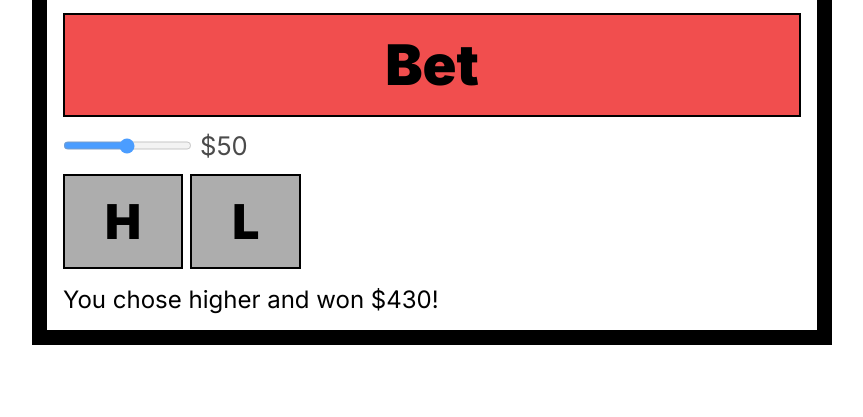
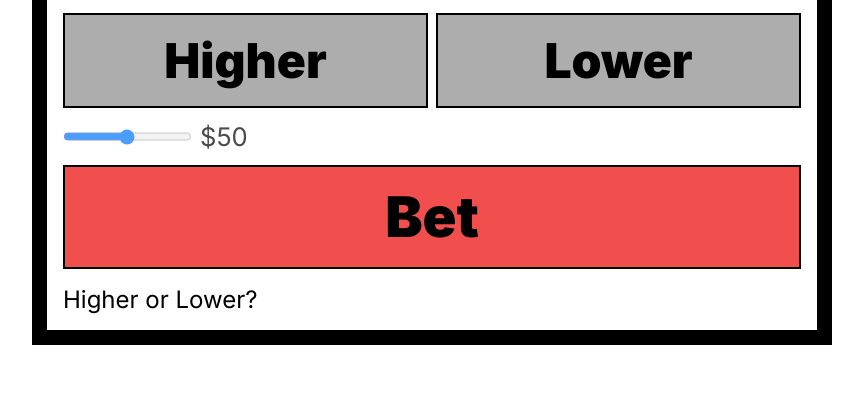
Before and after one commit to bengera/lucky-bet, a website built with Vite: page index.html in a window 1280 px wide. Shown: the part 383-800 px from the top of the page, without its empty margins (208-1071 px from the left). Built offline with nearby package versions, Linux system fonts and the light colour scheme.

Commit message:
change UI layout order

```diff
--- a/index.html
+++ b/index.html
@@ -21,22 +21,24 @@
         </div>
           <div class="numbers-display">
             <div class="initial-number">
-              <p class="initial-number__value">5</p>
+              <p class="initial-number__value"></p>
             </div>
             <div class="target-number">
-              <p class="target-number__value">32</p>
+              <p class="target-number__value">-</p>
             </div>
           </div>
           <div class="betting-control">
-            <button class="btn-bet">Bet</button>
-            <div class="slidecontainer">
-              <input type="range" min="1" max="100" value="50" class="slider" id="myRange">
-            <p id="output" class="output"></p>
-            </div> <!--slidecontainer ene-->
+
+
             <div class="hi-lo-buttons">
-            <button class="btn-high">H</button>
-            <button class="btn-low">L</button>
+            <button class="btn-high">Higher</button>
+            <button class="btn-low">Lower</button>
           </div>
+          <div class="slidecontainer">
+            <input type="range" min="1" max="100" value="50" class="slider" id="myRange">
+          <p id="output" class="output"></p>
+          </div> <!--slidecontainer ene-->
+          <button class="btn-bet">Bet</button>
           </div>
           <div class="message-area">
             <p class="message">
--- a/main.js
+++ b/main.js
@@ -1,6 +1,7 @@
 const slider = document.getElementById("myRange");
 const output = document.getElementById("output");
 const initialNum = document.querySelector('.initial-number__value');
+const messageBox = document.querySelector('.message');
 
 
 output.textContent = '$' + slider.value; // Display the default slider value
@@ -15,12 +16,12 @@ let account = 1000;
 
 function init() {
   console.log('game started');
+  messageBox.textContent = 'Higher or Lower?'
   let randomNumber = (Math.floor(Math.random() * 100) + 1);
-  console.log(randomNumber);
   initialNum.textContent = randomNumber;
 
 }
-// generate a random number in initial number display box
+
 
 
 // on press get bet amount from output value
--- a/sass/base/index.scss
+++ b/sass/base/index.scss
@@ -67,6 +67,7 @@ body {
 
 .betting-control {
     font-size: 1.6rem;
+    margin-top: 1rem;
 }
 
 .btn-bet {
@@ -93,6 +94,7 @@ body {
     opacity: 0.7; /* Set transparency (for mouse-over effects on hover) */
     -webkit-transition: .2s; /* 0.2 seconds transition on hover */
     transition: opacity .2s;
+    margin-top: 1rem;
 }
 
 .output {
@@ -104,6 +106,9 @@ padding-left: 0.5rem;
 
 .hi-lo-buttons {
     margin-top: 1rem;
+    display: flex;
+    gap: 0.5rem;
+    justify-content: center;
 }
 
 .btn-high,
@@ -111,6 +116,7 @@ padding-left: 0.5rem;
     padding: 1rem 2.5rem;
     background-color: $color-grey;
     border: 0;
+    width: 60%;
     font-size: 3rem;
     font-weight: 900;
     cursor: pointer;
@@ -118,7 +124,7 @@ padding-left: 0.5rem;
 }
 
 .message-area {
-    margin-top: 1rem;
+    // margin-top: 1rem;
 }
 
 .message {
```
